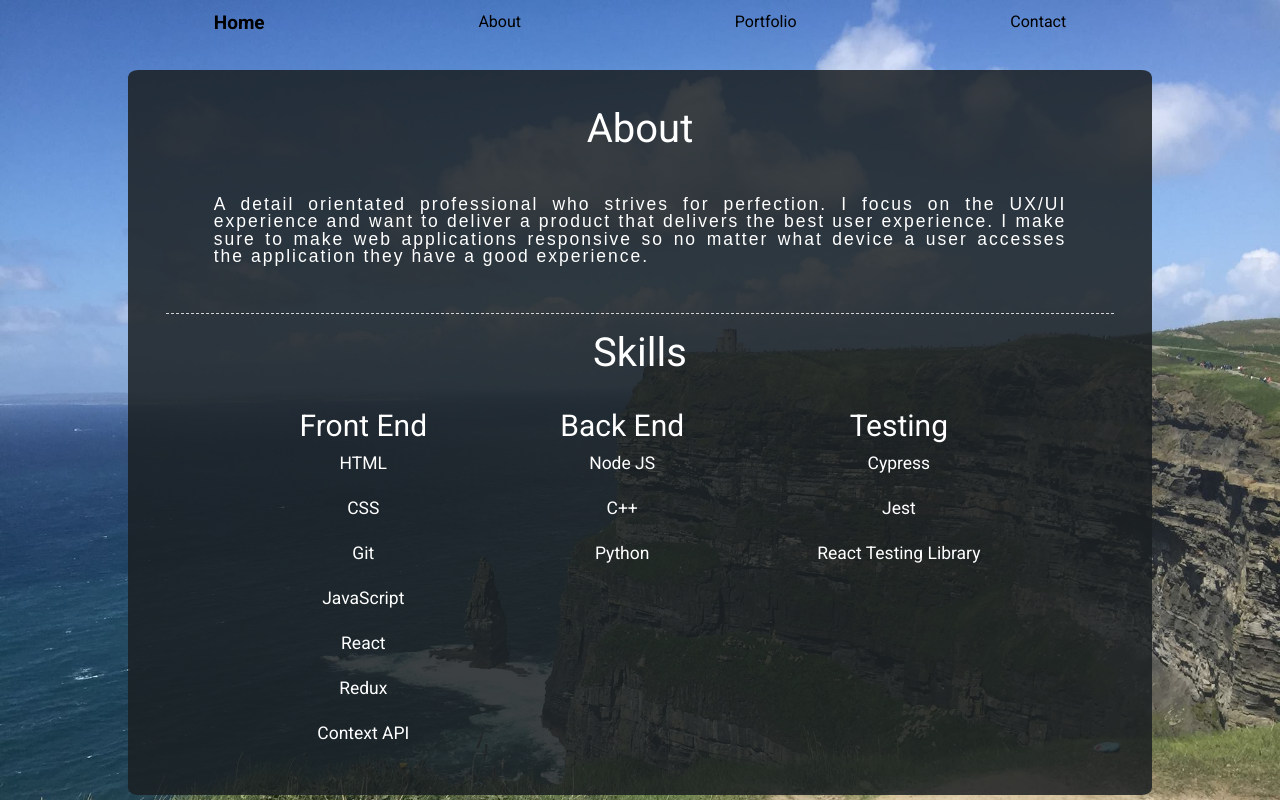
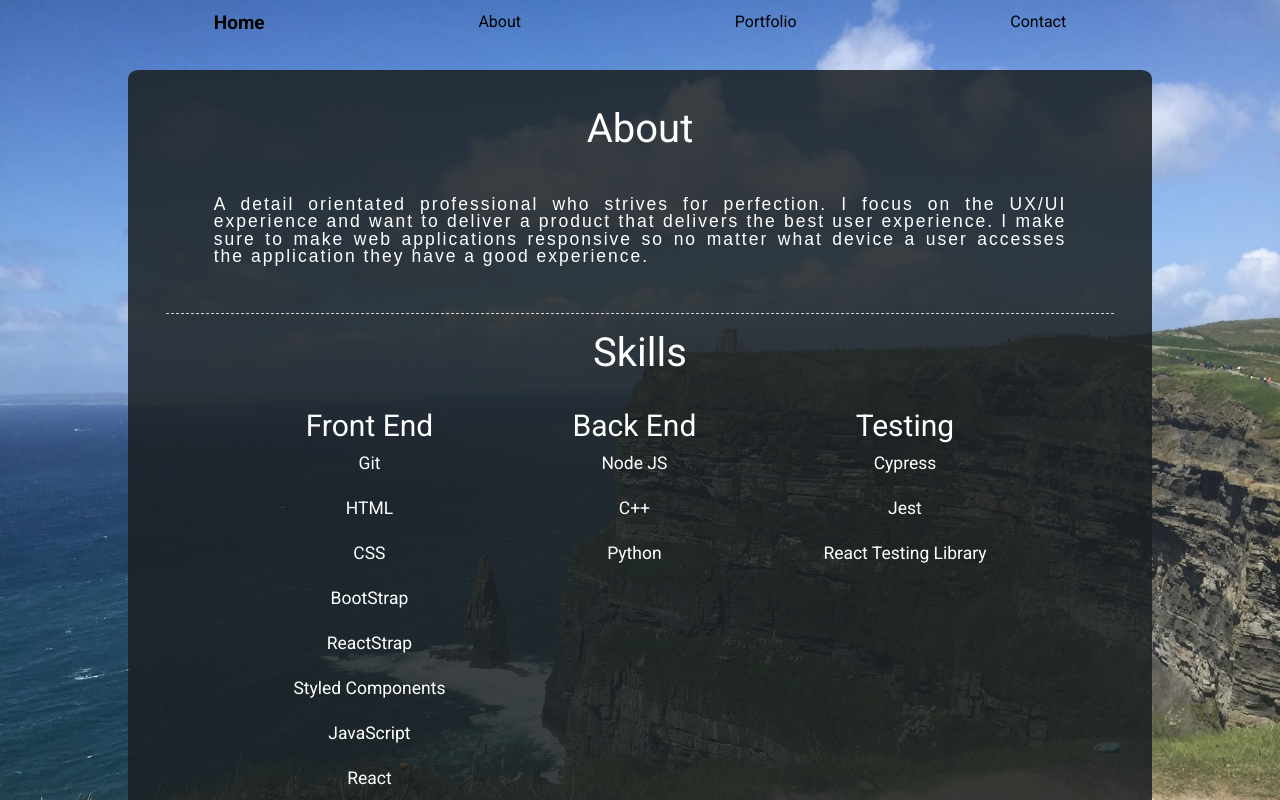
Before and after one commit to jduell12/Portfolio, a React (Create React App) app: page /About in a window 1280 px wide. Shown: the top 800 px of the page. Built offline with nearby package versions, Linux system fonts and the light colour scheme.

Commit message:
added skills to skills page

```diff
--- a/src/components/About.js
+++ b/src/components/About.js
@@ -10,9 +10,12 @@ const About = () => {
                 <div className="front">
                     <h3>Front End</h3>
                     <ul>
+                        <li>Git</li>
                         <li>HTML</li>
                         <li>CSS</li>
-                        <li>Git</li>
+                        <li>BootStrap</li>
+                        <li>ReactStrap</li>
+                        <li>Styled Components</li>
                         <li>JavaScript</li>
                         <li>React</li>
                         <li>Redux</li>
```
